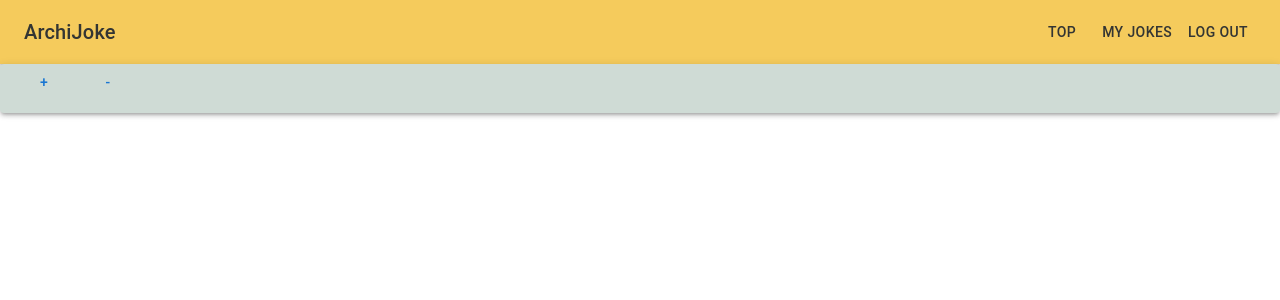
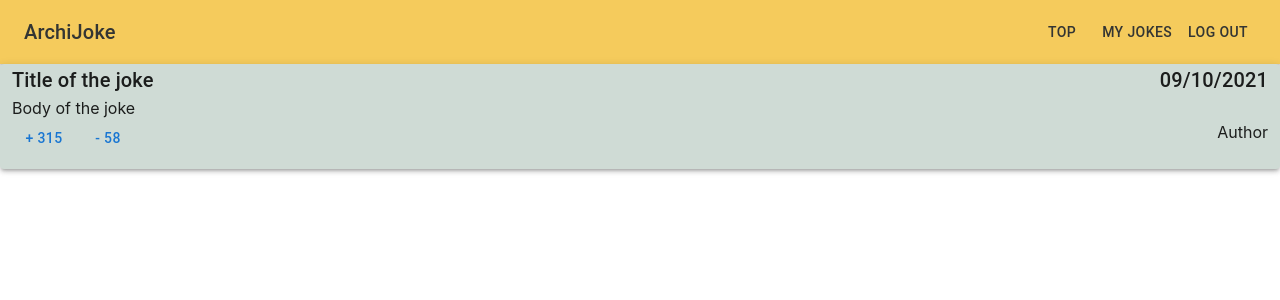
Before and after one commit to jetsPepito/ArchiJokeFront, a React (Create React App) app: page /topJokes in a window 1280 px wide. Shown: the top 300 px of the page. Built offline with nearby package versions, Linux system fonts and the light colour scheme.

Commit message:
clean: clean code

```diff
--- a/src/App.js
+++ b/src/App.js
@@ -1,11 +1,11 @@
 import React from 'react';
 import { BrowserRouter as Router, Redirect, Route, Switch } from 'react-router-dom';
+
 import { NavBar } from './components';
 import { LoginPage, TopJokesPage } from './pages';
 
 const App = () => {
   return (
-
     <Router>
       <NavBar/>
       <Switch>
@@ -21,6 +21,6 @@ const App = () => {
       </Switch>
     </Router>
   );
-}
+};
 
 export default App;
--- a/src/pages/TopJokes/TopJokesPage.js
+++ b/src/pages/TopJokes/TopJokesPage.js
@@ -1,10 +1,18 @@
 import React from "react";
+
 import { JokeCard } from "../../components";
 
 const TopJokesPage = () => {
     return (
-        <JokeCard joke={{}}/>
+        <JokeCard joke={{
+            title: "Title of the joke",
+            body: "Body of the joke",
+            date: "09/10/2021",
+            likes: 315,
+            dislikes: 58,
+            author: "Author"
+        }}/>
     );
-}
+};
 
 export default TopJokesPage;
```
Also changed, not shown: src/components/JokeCard/JokeCard.js (+8 -7 lines), src/components/NavBar/NavBar.js (+3 -4 lines).
